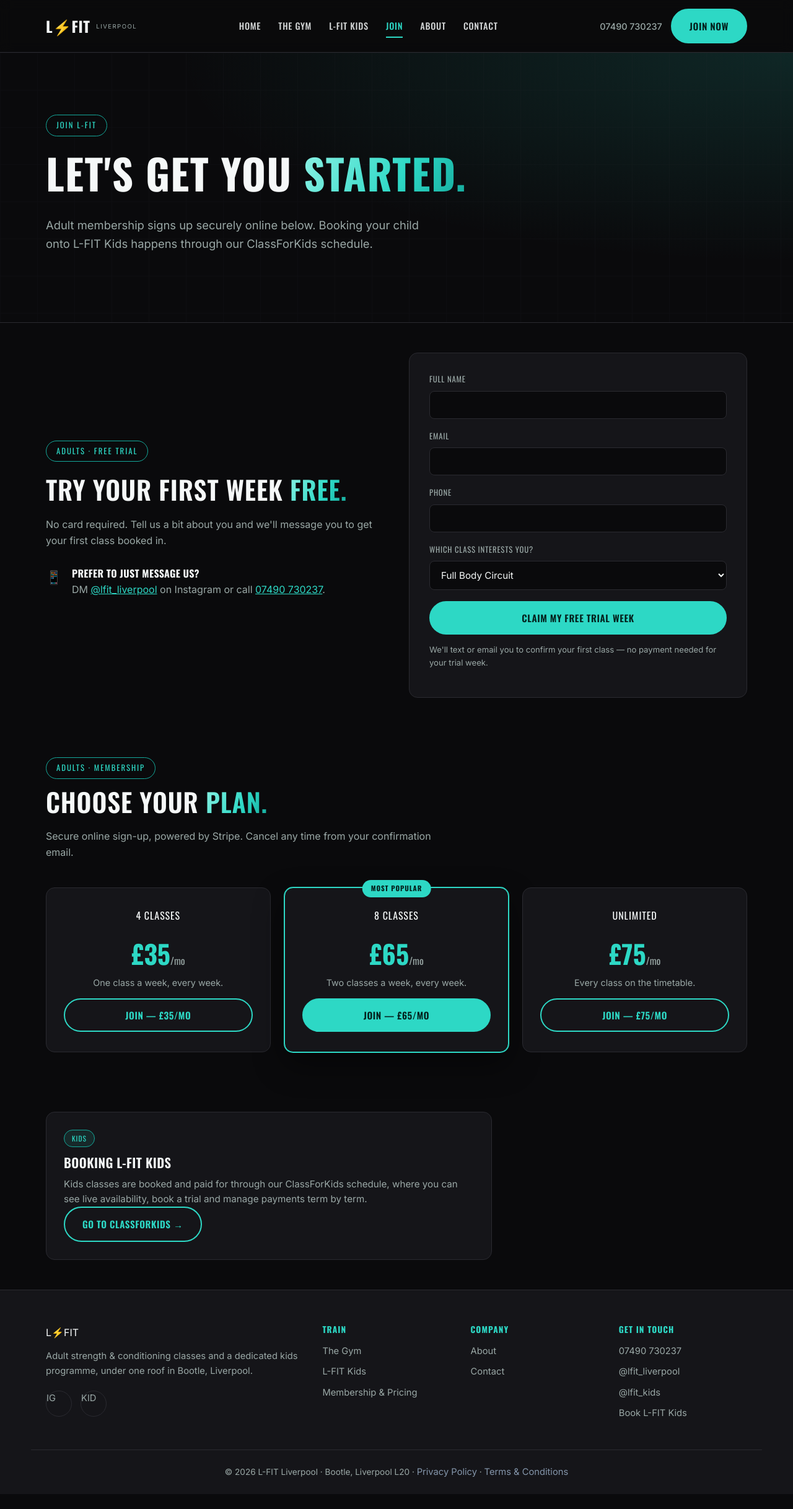
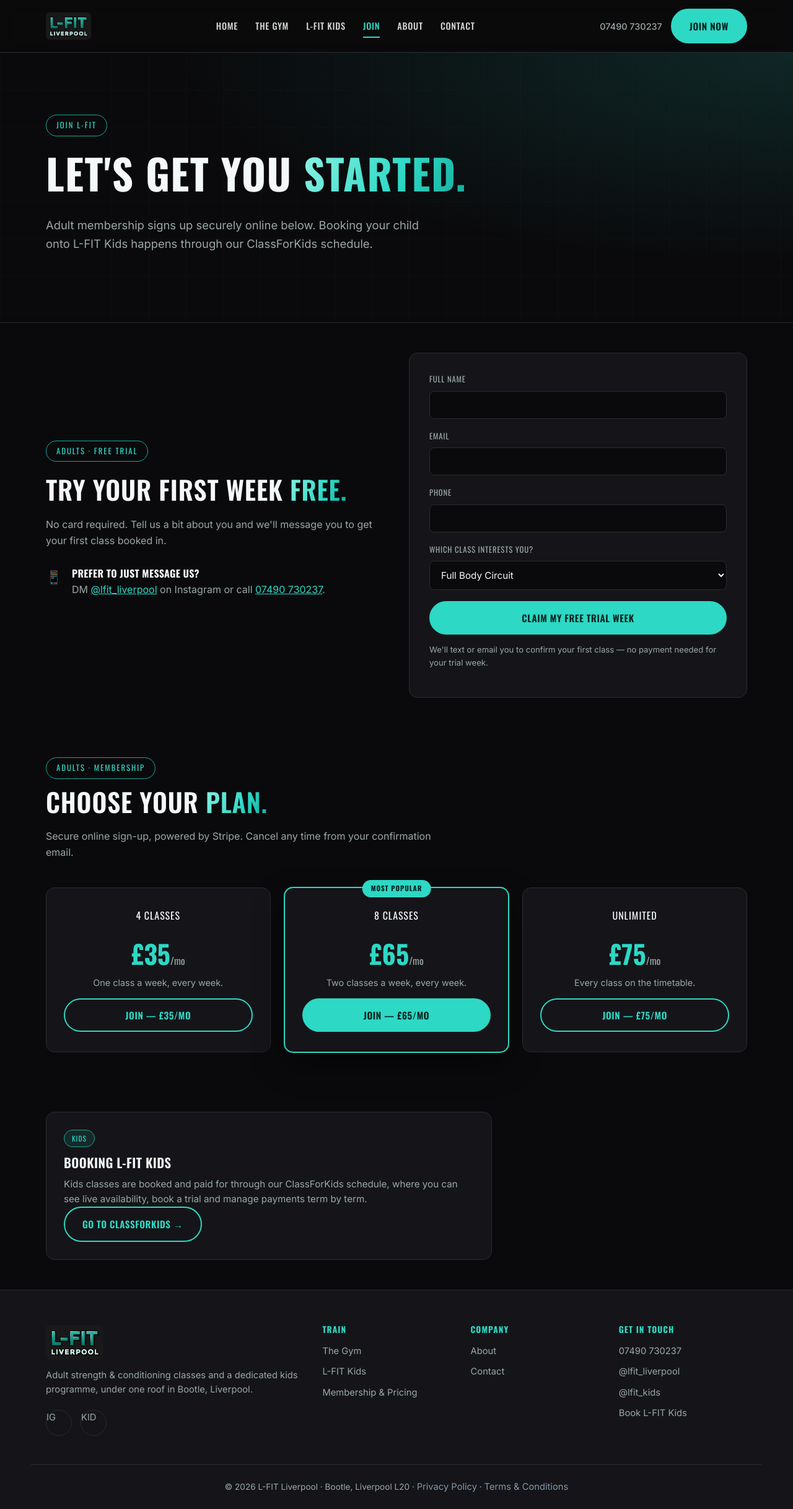
Before and after one commit to abfacilities/lfit-liverpool, a plain HTML site: page join/index.html in a window 1280 px wide. Shown: the whole page at 62% size. Before the commit the page ends 2411 px from the top, so only its background shows below. Drawn offline with nearby package versions, Linux system fonts and the light colour scheme.

Commit message:
Use real L-FIT logo images in header and footer instead of text mark

```diff
--- a/assets/style.css
+++ b/assets/style.css
@@ -85,13 +85,8 @@ header.site{
 }
 .nav-row{display:flex;align-items:center;justify-content:space-between;padding:14px 24px;gap:16px}
 .logo{display:flex;align-items:center;gap:10px;text-decoration:none}
-.logo .mark{
-  font-family:'Oswald',sans-serif;font-weight:700;font-size:1.5rem;
-  letter-spacing:.02em;
-}
-.logo .mark .l,.logo .mark .fit{color:var(--white)}
-.logo .mark .bolt{color:var(--teal)}
-.logo .sub{font-size:.6rem;letter-spacing:.15em;color:var(--muted);text-transform:uppercase;margin-top:2px}
+.logo-img{height:44px;width:auto;display:block;border-radius:6px}
+.footer-logo-img{height:56px;width:auto;display:block;border-radius:6px;margin-bottom:6px}
 
 nav.main{display:flex;gap:28px;align-items:center}
 nav.main a{
--- a/join/index.html
+++ b/join/index.html
@@ -22,8 +22,7 @@
 <header class="site">
   <div class="container nav-row">
     <a href="/" class="logo">
-      <span class="mark"><span class="l">L</span><span class="bolt">&#9889;</span><span class="fit">FIT</span></span>
-      <span class="sub">Liverpool</span>
+      <img src="/assets/lfit-liverpool-logo.jpg" alt="L-FIT Liverpool" class="logo-img">
     </a>
     <nav class="main" id="site-nav"><a href="/" class="">Home</a><a href="/gym/" class="">The Gym</a><a href="/kids/" class="">L-FIT Kids</a><a href="/join/" class="active">Join</a><a href="/about/" class="">About</a><a href="/contact/" class="">Contact</a></nav>
     <button class="nav-toggle" aria-label="Toggle menu" aria-expanded="false" aria-controls="site-nav"><span></span><span></span><span></span></button>
@@ -165,7 +164,7 @@ document.addEventListener('DOMContentLoaded', function () {
 <footer class="site">
   <div class="container grid">
     <div>
-      <span class="mark"><span class="l">L</span><span class="bolt">&#9889;</span><span class="fit">FIT</span></span>
+      <img src="/assets/lfit-liverpool-logo.jpg" alt="L-FIT Liverpool" class="footer-logo-img">
       <p style="margin-top:14px">Adult strength &amp; conditioning classes and a dedicated kids programme, under one roof in Bootle, Liverpool.</p>
       <div class="social-row">
         <a href="https://www.instagram.com/lfit_liverpool/" aria-label="L-FIT Liverpool on Instagram" target="_blank" rel="noopener">IG</a>
```
Also changed, not shown: about/index.html (+2 -3 lines), contact/index.html (+2 -3 lines), gym/index.html (+2 -3 lines), index.html (+2 -3 lines), join/cancelled/index.html (+2 -3 lines), join/success/index.html (+2 -3 lines), kids/index.html (+2 -3 lines), privacy/index.html (+2 -3 lines), terms/index.html (+2 -3 lines), 1 other file.
